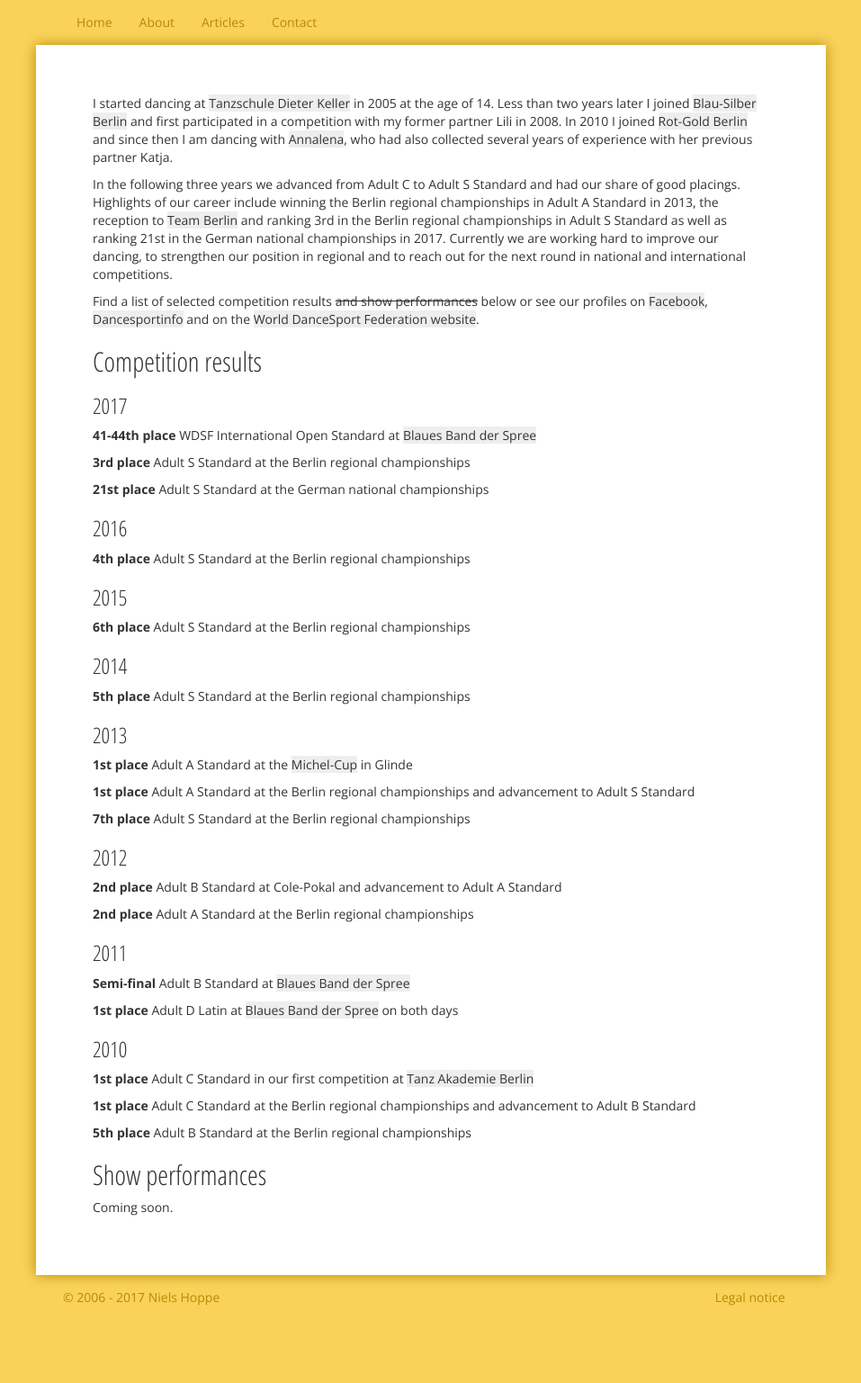
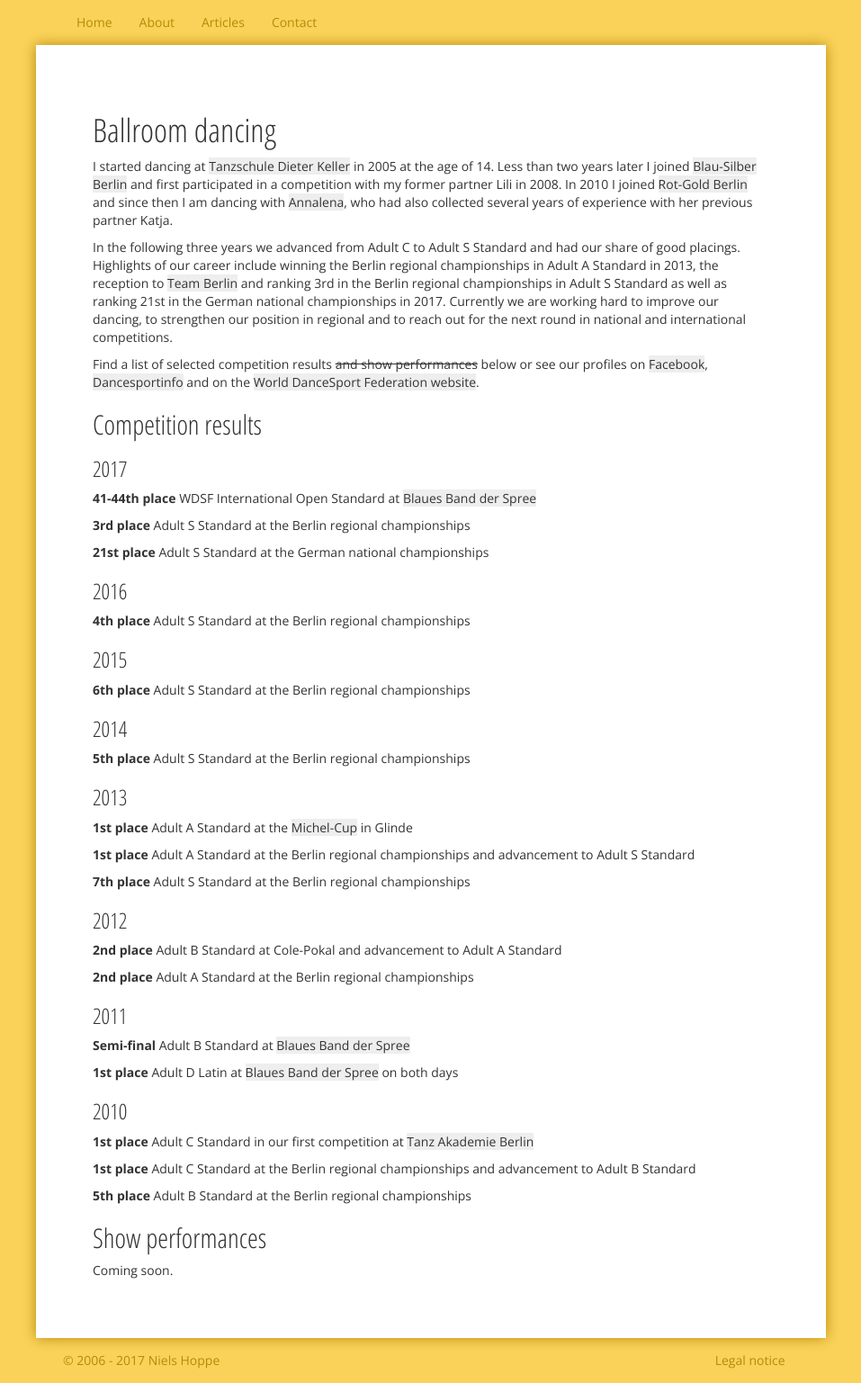
Before and after one commit to hielsnoppe/hielsnoppe.github.io, a Jekyll site: the page built from about/dance.md, in a window 1280 px wide. Shown: the whole page at 90% size, without its empty margins (15-972 px from the left). Built offline with Jekyll 4.4.1, drawn with Linux system fonts in a browser that asks for light colours; before the commit the page ends 1467 px from its top, so only the background shows below that.

Commit message:
Add heading

```diff
--- a/about/dance.md
+++ b/about/dance.md
@@ -3,6 +3,8 @@ layout: sheet
 title: Ballroom Dancing
 description: Like a dancer
 ---
+
+# Ballroom dancing
 
 I started dancing at [Tanzschule Dieter Keller][tskeller] in 2005 at the age of 14.
 Less than two years later I joined [Blau-Silber Berlin][blausilber] and first participated in a competition with my former partner Lili in 2008.
```
